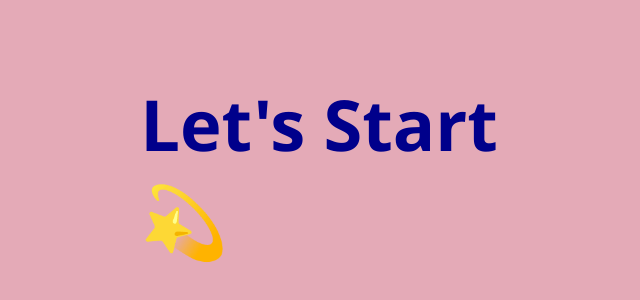
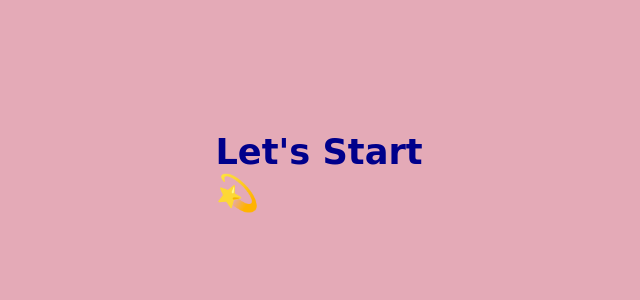
Before and after one commit to Vallisrimani24/heyyy, a plain HTML site: page index.html in a window 1280 px wide. Shown: the part 228-528 px from the top of the page, without its empty margins (321-961 px from the left). Drawn offline with Linux system fonts and the light colour scheme.

Commit message:
Update index.html

```diff
--- a/index.html
+++ b/index.html
@@ -9,7 +9,7 @@
 </head>
 <body>
   <img src="R.png" class="balloon" alt="Balloon">
-  <div class="text" id="letsStartText"><h1>Let's Start </h1><h1>💫</h1></div>
+  <div class="text" id="letsStartText"><p>Let's Start</p><p>💫</p></div>
 
   <div class="container initial-msg" id="mainContent">
     <h2>If you're free for a few minutes and genuinely interested... let's take a tiny moment 😊🤥😌💭.</h2>
```
